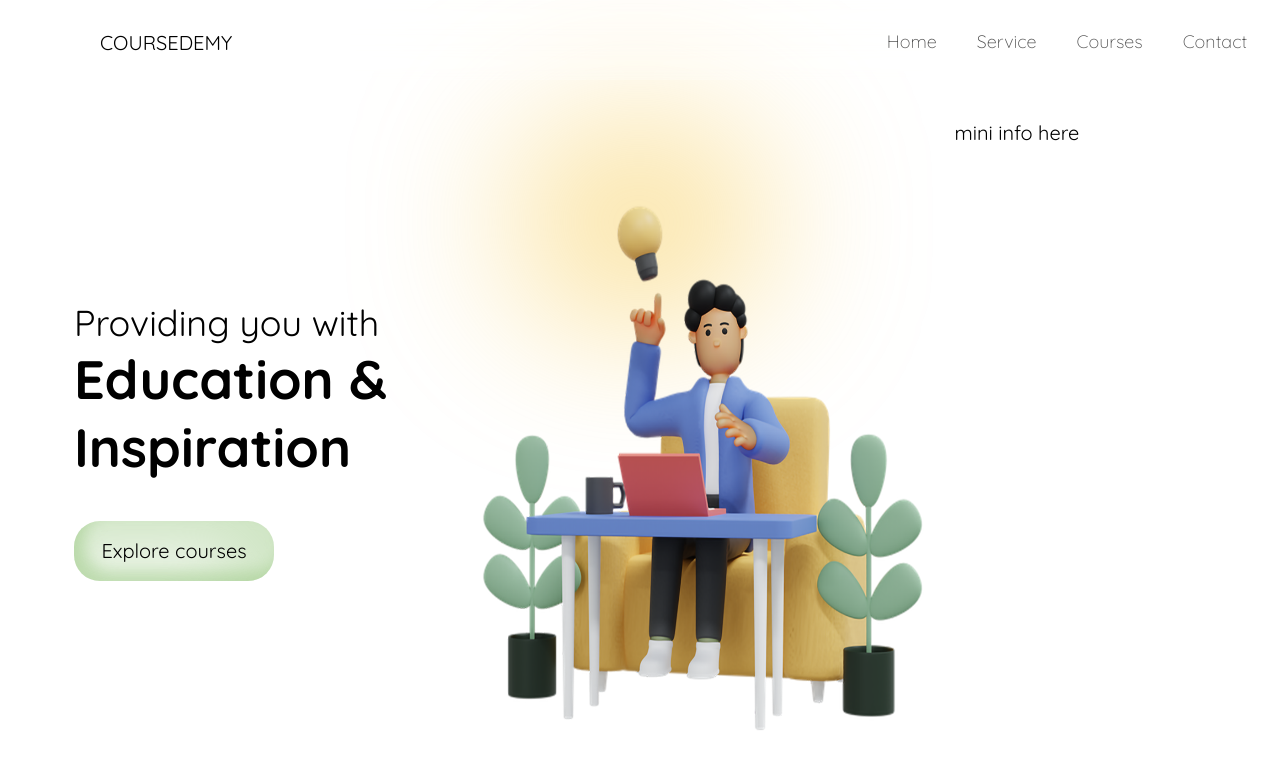
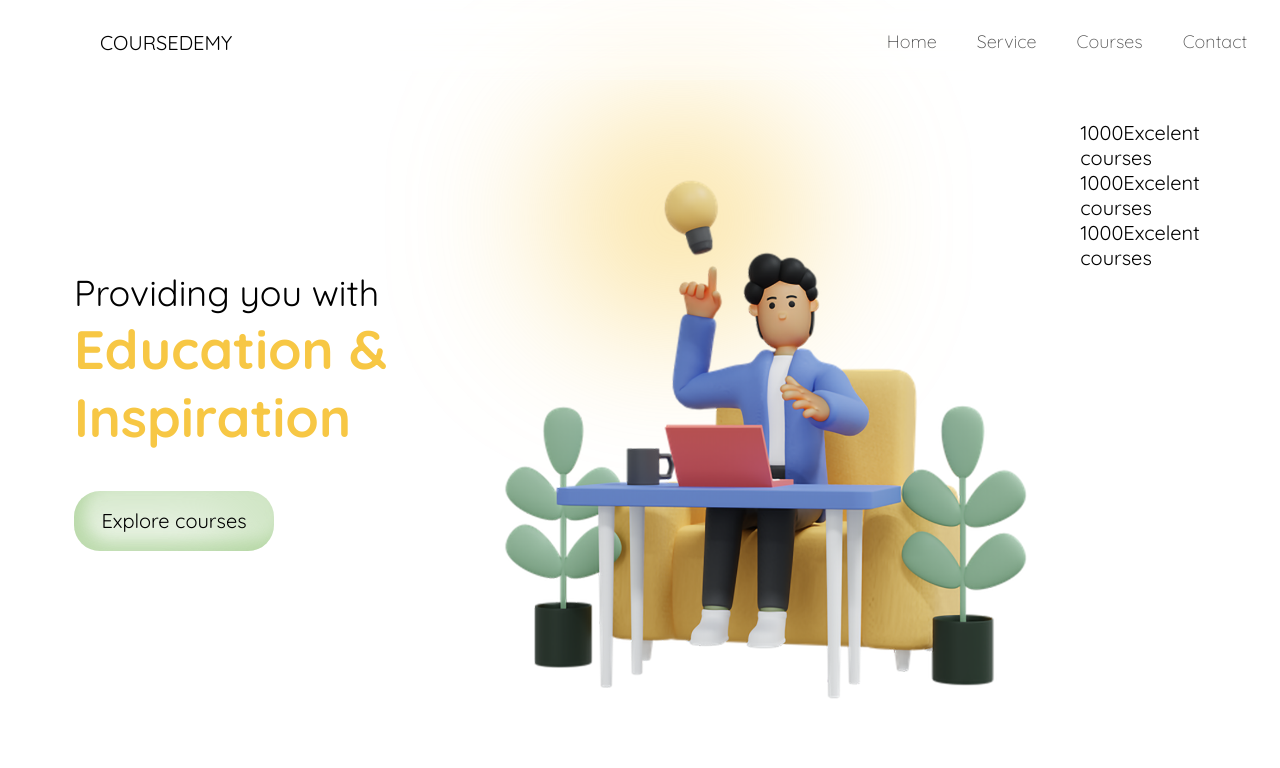
Before and after one commit to rnimisha/e-learning, a React (Create React App) app: page / in a window 1280 px wide. Shown: the top 768 px of the page. Built offline with nearby package versions, Linux system fonts and the light colour scheme.

Commit message:
mini info structure

```diff
--- a/src/Components/Banner/Banner.js
+++ b/src/Components/Banner/Banner.js
@@ -2,6 +2,7 @@ import React from 'react'
 import './banner.css'
 
 import mainimg from '../../images/main-pic.png'
+import MiniInfo from '../MiniInfo/MiniInfo'
 
 const Banner = () => {
   return (
@@ -9,7 +10,7 @@ const Banner = () => {
         <div className="banner-left">
             <span>Providing you with </span>
             <span>Education & Inspiration</span>
-            {/* <p>Discover best programs built with industry experts</p> */}
+            {/* <p>Discover best psrograms built with industry experts</p> */}
 
             <button class='btn'>Explore courses</button>
         </div>
@@ -20,7 +21,9 @@ const Banner = () => {
                 <div className="light-glow"></div>
             </div>
             <div className="banner-mini-info">
-                    mini info here
+                <MiniInfo number={1000} text={'Excelent courses'}/>
+                <MiniInfo number={1000} text={'Excelent courses'}/>
+                <MiniInfo number={1000} text={'Excelent courses'}/>
             </div>
         </div>
     </div>
--- a/src/Components/Banner/banner.css
+++ b/src/Components/Banner/banner.css
@@ -7,12 +7,12 @@
 }
 
 .banner-left{
+    margin-top: -3rem;
     flex: 1;
     display: flex;
     flex-direction: column;
     justify-content: center;
     font-family: 'Quicksand', sans-serif;
-
 }
 
 .banner-left>:nth-child(1)
@@ -24,6 +24,7 @@
 {
     font-size: 2.7rem;
     font-weight: 700;
+    color: #f7c744;
 
 }
 .banner-left p
@@ -51,9 +52,8 @@
 .banner-img-container>img{
     min-width: 60%;
     min-height: 60%;
-    max-width: 100%;
-    max-height: 100%;
-    margin-top: 5%;
+    max-width: 95%;
+    max-height: 95%;
 }
 
 .light-glow{
@@ -64,13 +64,13 @@
     border-radius: 50%;
     filter: blur(300px);
     z-index: -1;
-    top: 2px;
-    left: 60px;
+    top: -1px;
+    left: 100px;
     filter: blur(80px);
 }
 
 .banner-mini-info{
-    flex: 1;
+    flex: 0.4;
 }
 
 .banner-left button{
--- /dev/null
+++ b/src/Components/MiniInfo/MiniInfo.js
@@ -0,0 +1,13 @@
+import React from 'react'
+import './mini-info.css'
+
+const MiniInfo = ({number, text}) => {
+  return (
+    <div className='mini-info-container'>
+        <span>{number}</span>
+        <span>{text}</span>
+    </div>
+  )
+}
+
+export default MiniInfo
```
Also changed, not shown: src/Components/MiniInfo/mini-info.css (added).
